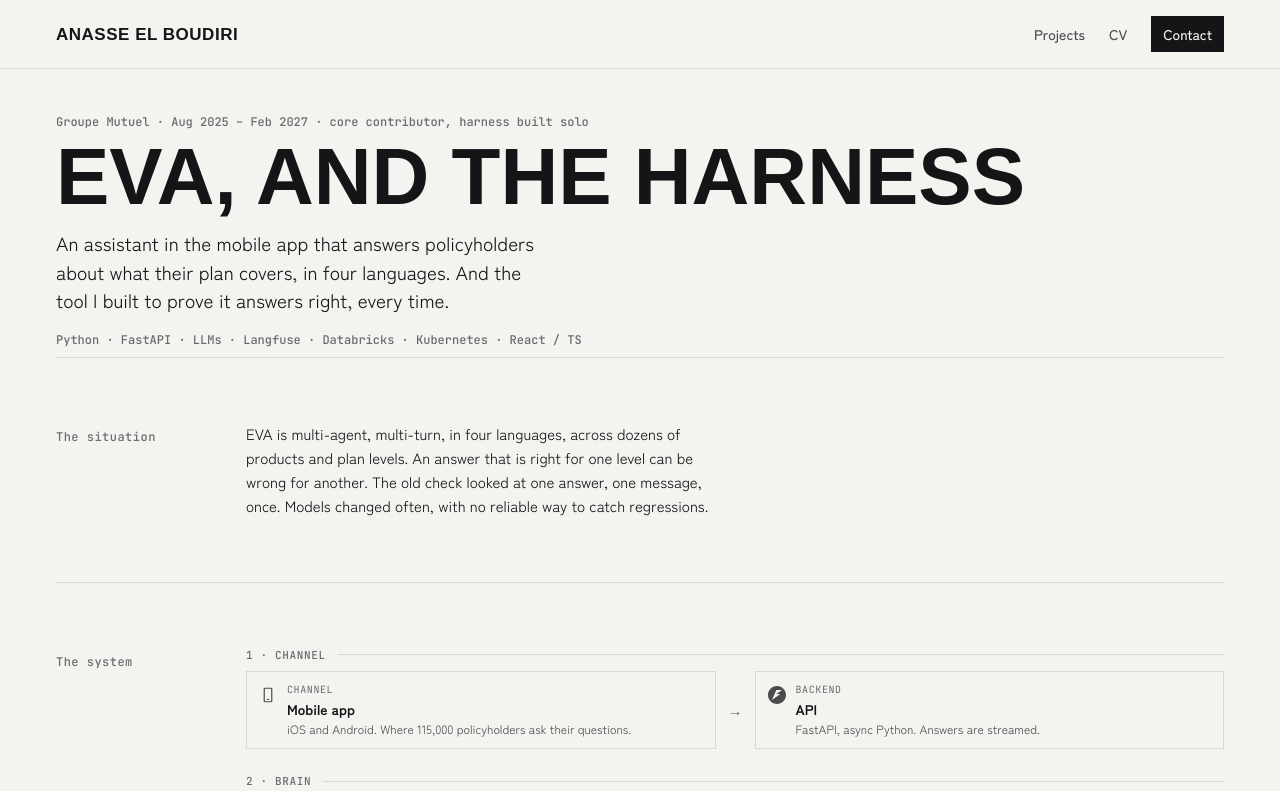
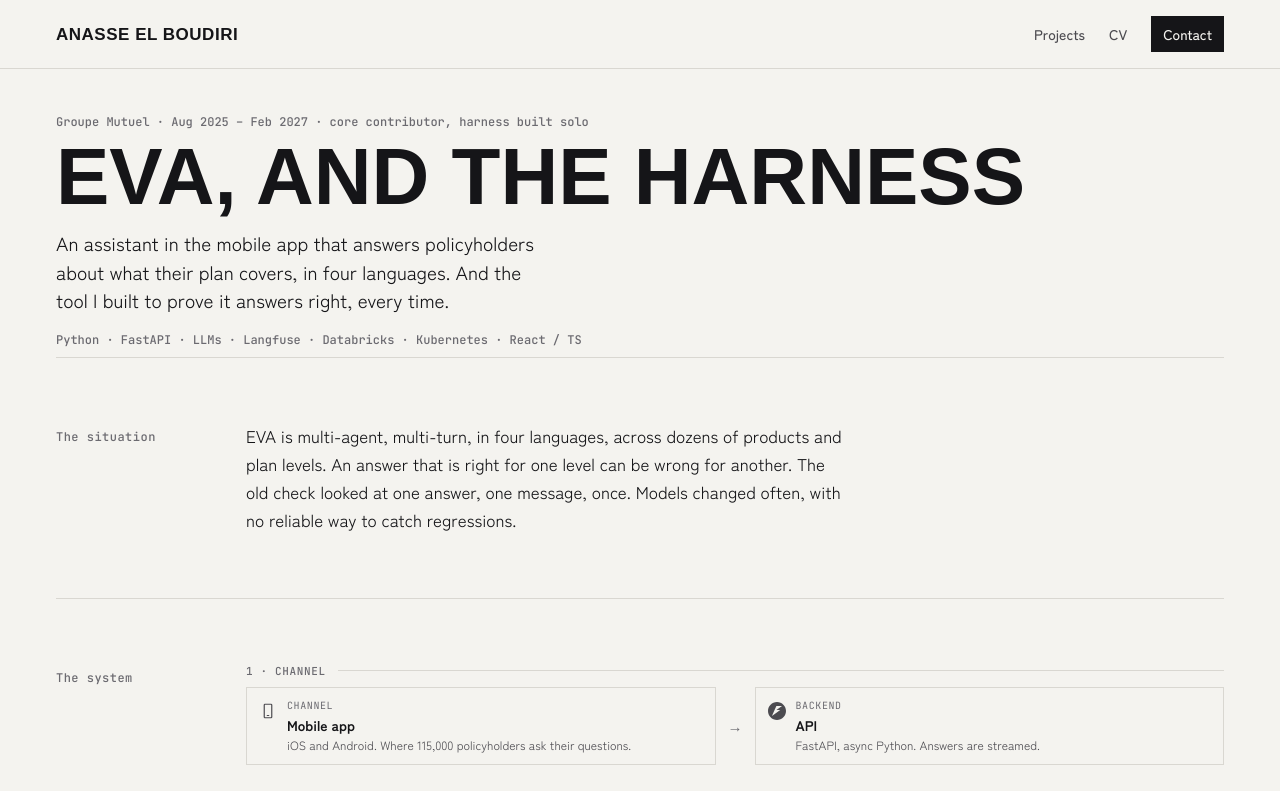
Before and after one commit to anassee15/portfolio, a Next.js app: page /projects/eva in a window 1280 px wide. Shown: the top 791 px of the page. Built offline with nearby package versions, Linux system fonts and the light colour scheme; a web font is replaced by a local one.

Commit message:
Give case study text a larger size and a longer line on desktop

```diff
--- a/app/globals.css
+++ b/app/globals.css
@@ -107,6 +107,14 @@
   .prose {
     max-width: 62ch;
   }
+  /* Wider screens: a slightly larger text and a longer line, still under ~75 characters. */
+  @media (width >= 64rem) {
+    .prose {
+      max-width: 70ch;
+      font-size: 17px;
+      line-height: 1.65;
+    }
+  }
   .prose > * + * {
     margin-top: 0.9em;
   }
```
